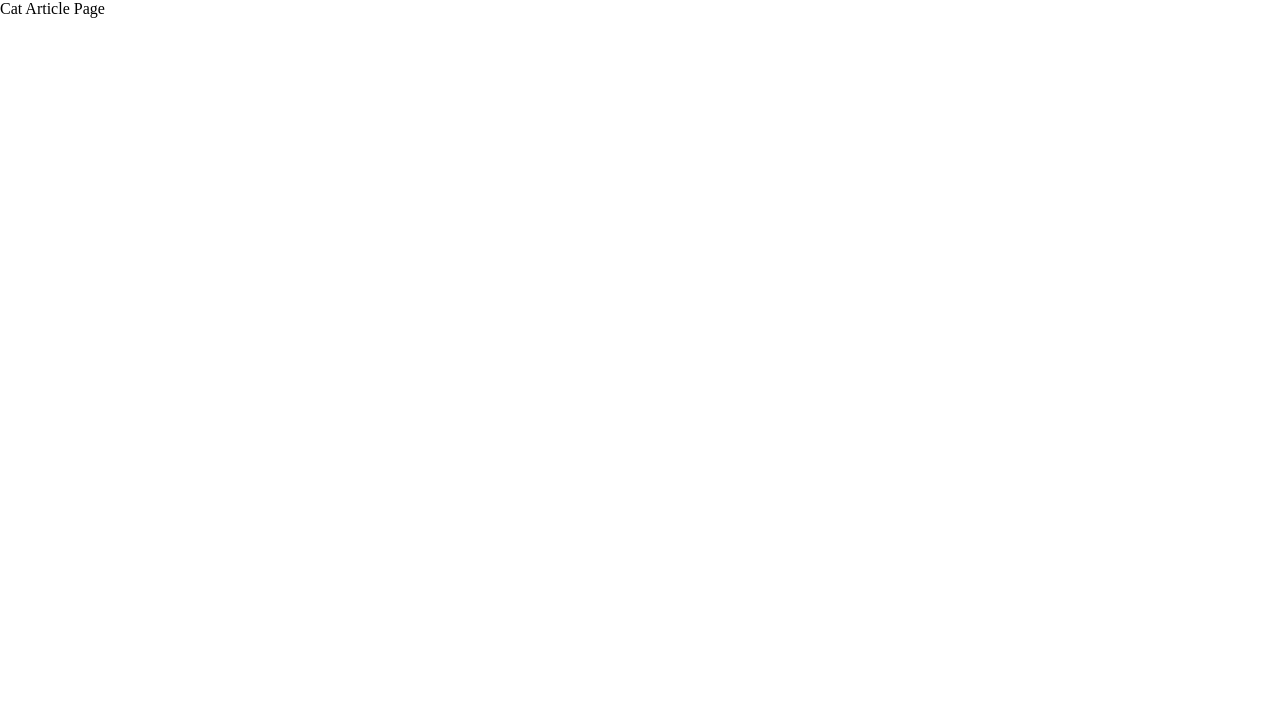
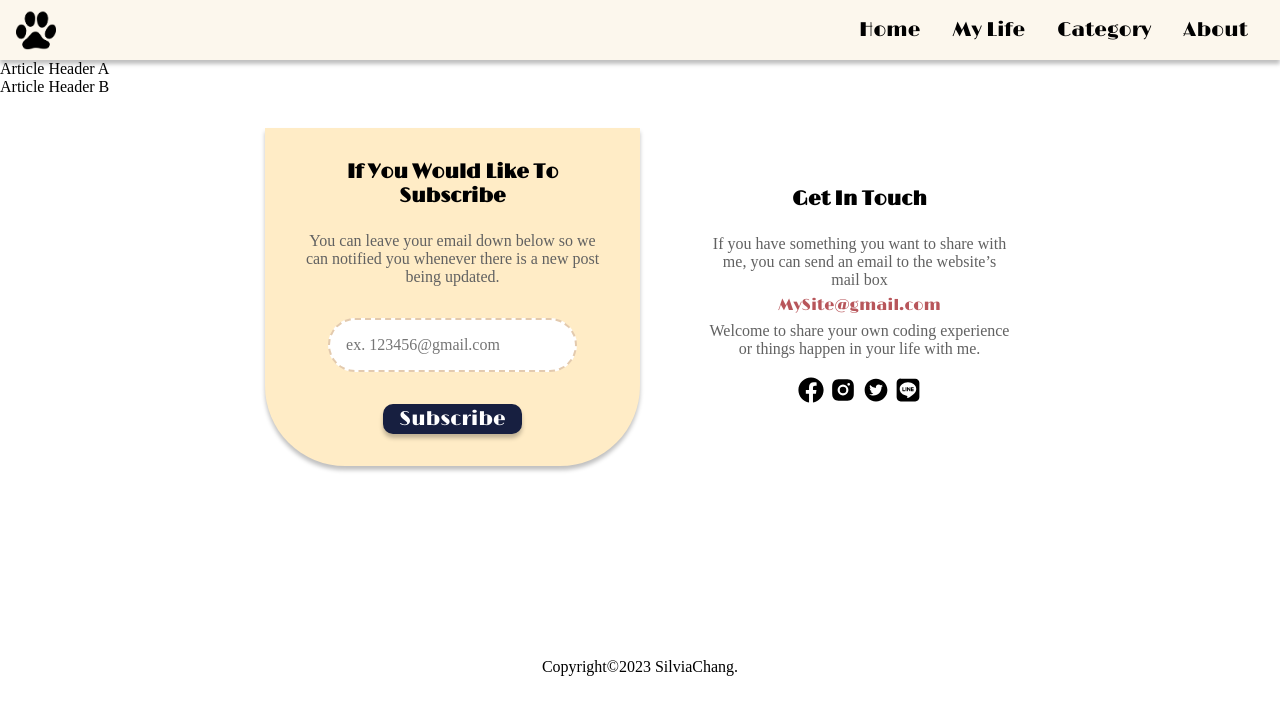
Before and after one commit to ZhangChingYu/BlogWebsite, a React (Create React App) app in the folder silvia_website/: page /life/article in a window 1280 px wide. Shown: the top 714 px of the page. Built offline with nearby package versions, Linux system fonts and the light colour scheme; a web font is replaced by a local one.

Commit message:
cat article navbar

```diff
--- a/silvia_website/src/containers/cat/aNavbar/ANavbar.jsx
+++ b/silvia_website/src/containers/cat/aNavbar/ANavbar.jsx
@@ -1,9 +1,21 @@
 import React from "react";
 import './aNavbar.css';
+import imgUrl from '../../../assets/footprint.png';
+import { Link } from "react-router-dom";
 
-const ArticleNavbar = () => {
+const ArticleNavbar = ({navigator}) => {
     return(
-        <div>Article Navbar</div>
+        <div className="cat_article_navbar">
+            <div className="cat_article_navbar_goback" onClick={()=>{navigator(-1)}}>
+                <img src={imgUrl} alt="go back"/>
+            </div>
+            <div className="cat_article_navbar_links">
+                <Link to={"/"} style={{textDecorationLine:"none", margin:"0 1rem"}}><p>Home</p></Link>
+                <Link to={"/life"} style={{textDecorationLine:"none", margin:"0 1rem"}}><p>My Life</p></Link>
+                <Link to={"/life/categories"} style={{textDecorationLine:"none", margin:"0 1rem"}}><p>Category</p></Link>
+                <Link to={"/about"} style={{textDecorationLine:"none", margin:"0 1rem"}}><p>About</p></Link>
+            </div>
+        </div>
     )
 }
 
--- a/silvia_website/src/containers/cat/aNavbar/aNavbar.css
+++ b/silvia_website/src/containers/cat/aNavbar/aNavbar.css
@@ -0,0 +1,36 @@
+.cat_article_navbar {
+    width: 100%;
+    background: var(--color-cat-bg);
+    display: flex;
+    flex-direction: row;
+    justify-content: space-between;
+    align-items: center;
+    height: 3.75rem;
+    padding: 1rem;
+    box-shadow: var(--box-shadow);
+}
+
+.cat_article_navbar_goback {
+    display: flex;
+    flex-direction: column;
+    justify-content: center;
+    align-items: center;
+}
+
+.cat_article_navbar_goback img {
+    width: 40px;
+    cursor: pointer;
+}
+
+.cat_article_navbar_links {
+    display: flex;
+    flex-direction: row;
+    justify-content: flex-end;
+    align-items: center;
+}
+
+.cat_article_navbar_links p {
+    font-family: var(--font-family);
+    font-size: 20px;
+    color: black;
+}
--- a/silvia_website/src/pages/catArticle/CatArticle.jsx
+++ b/silvia_website/src/pages/catArticle/CatArticle.jsx
@@ -1,9 +1,16 @@
 import React from "react";
 import './catArticle.css';
+import { ArticleNavbar, ArticleHeaderA, ArticleHeaderB } from '../../containers/cat';
+import { Footer } from '../../containers';
 
 const CatArticle = () => {
     return(
-        <div>Cat Article Page</div>
+        <div className="cat_article">
+            <ArticleNavbar />
+            <ArticleHeaderA />
+            <ArticleHeaderB />
+            <Footer />
+        </div>
     )
 }
 
```
